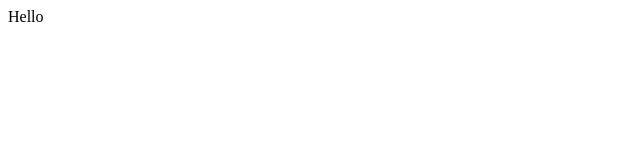
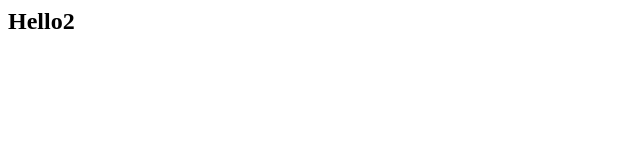
Before and after one commit to KieuNguyenus89/demo-repo, a plain HTML site: page index.html in a window 1280 px wide. Shown: the full height of the page, 0-640 px from the left. Drawn offline with Linux system fonts and the light colour scheme.

Commit message:
second
thirt

```diff
--- a/index.html
+++ b/index.html
@@ -1 +1,3 @@
-<div>Hello</div>
+
+
+<h2>Hello2</h2>
```
